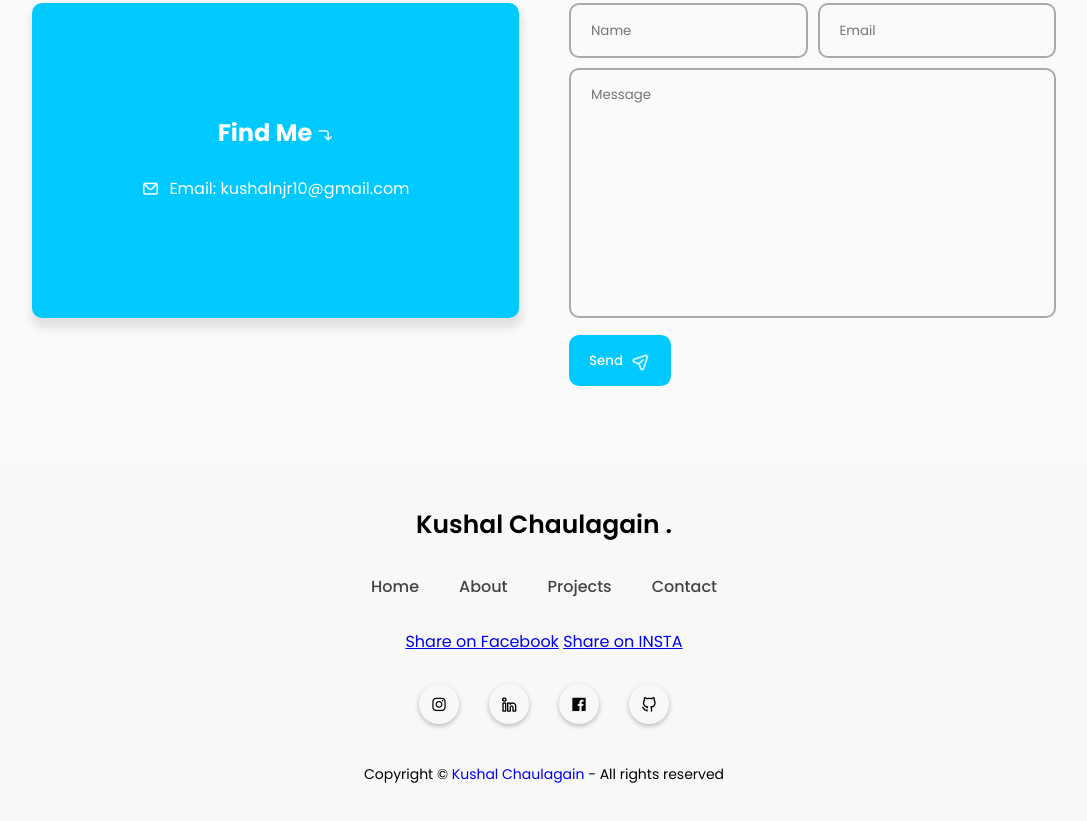
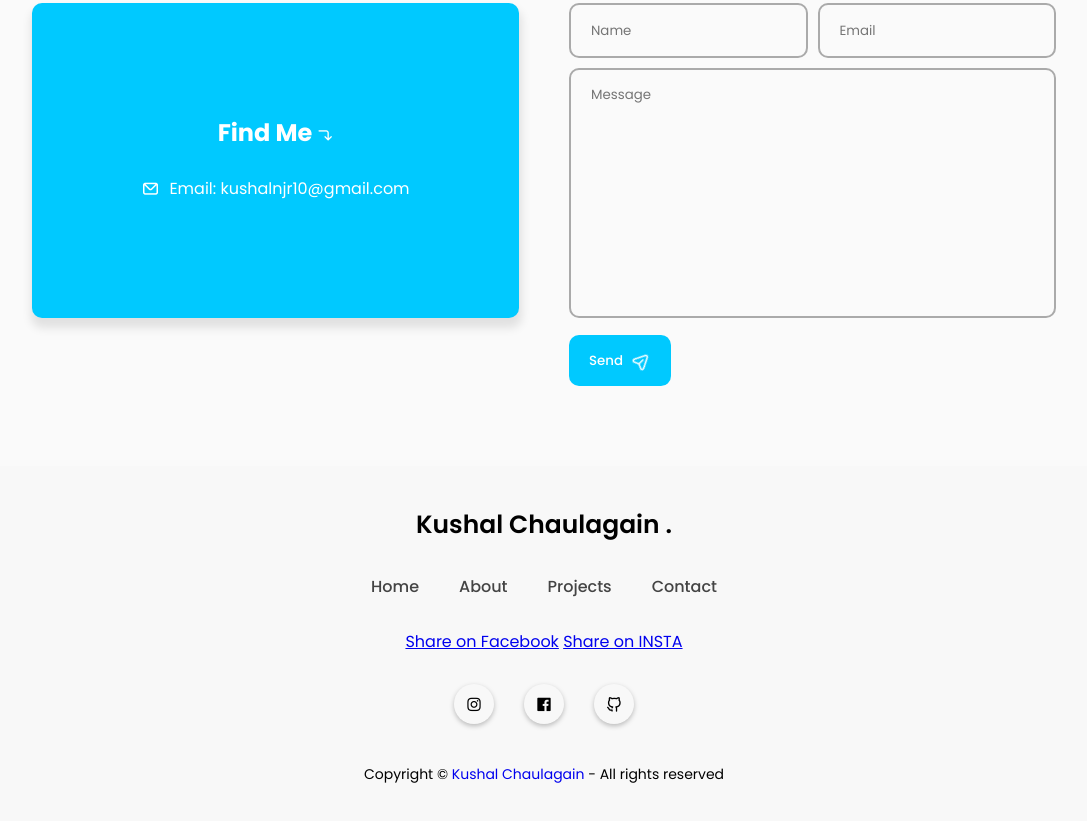
Before and after one commit to geekKXL/KXL, a plain HTML site: page index.html in a window 1280 px wide. Shown: the part 2087-2908 px from the top of the page, without its empty margins (96-1183 px from the left). Drawn offline with nearby package versions, Linux system fonts and the light colour scheme; a script that the page names is missing.

Commit message:
Update index.html

```diff
--- a/index.html
+++ b/index.html
@@ -239,7 +239,6 @@
 </div>
         <div class="footer-social-icons">
             <div class="icon"><i class="uil uil-instagram"></i></div>
-            <div class="icon"><i class="uil uil-linkedin-alt"></i></div>
             <div class="icon"><i class="uil uil-facebook"></i></div>
             <div class="icon"><i class="uil uil-github-alt"></i></div>
         </div>
```
